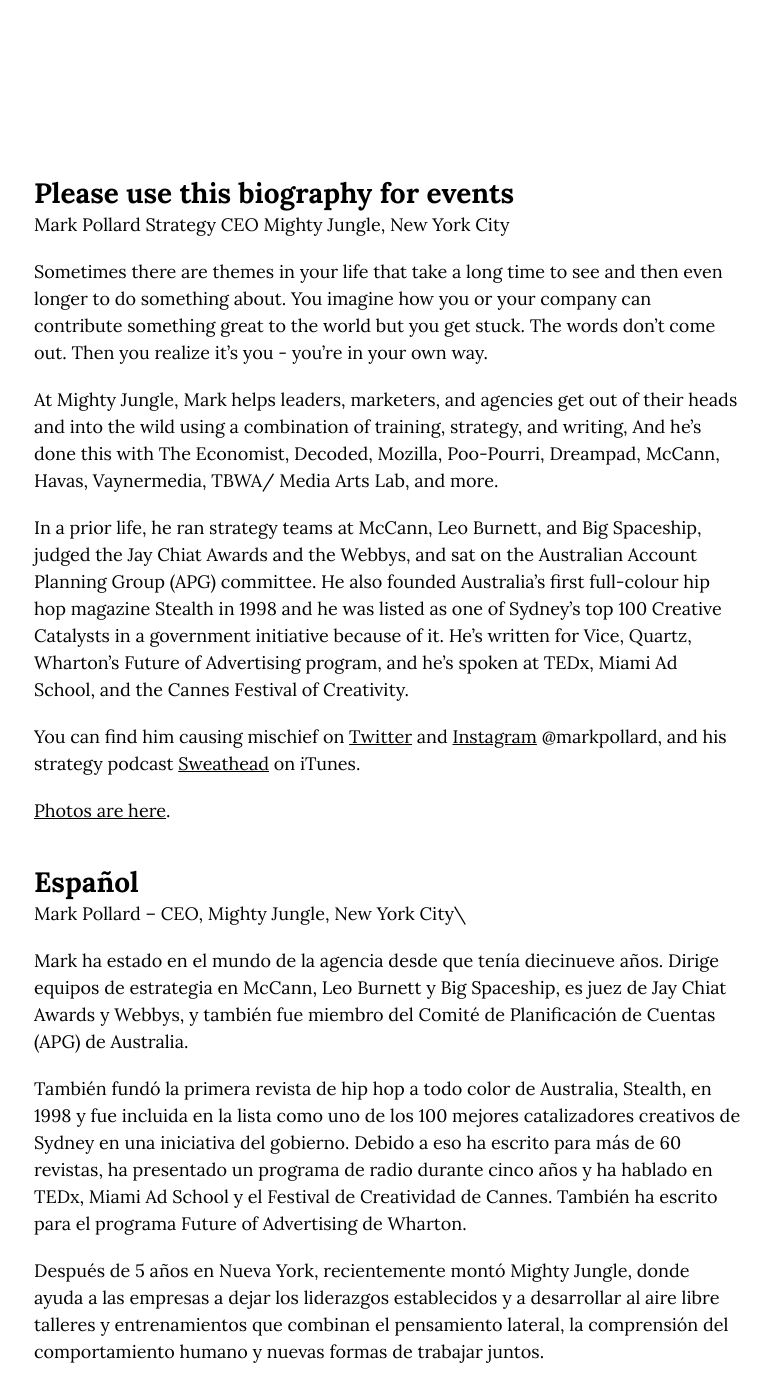
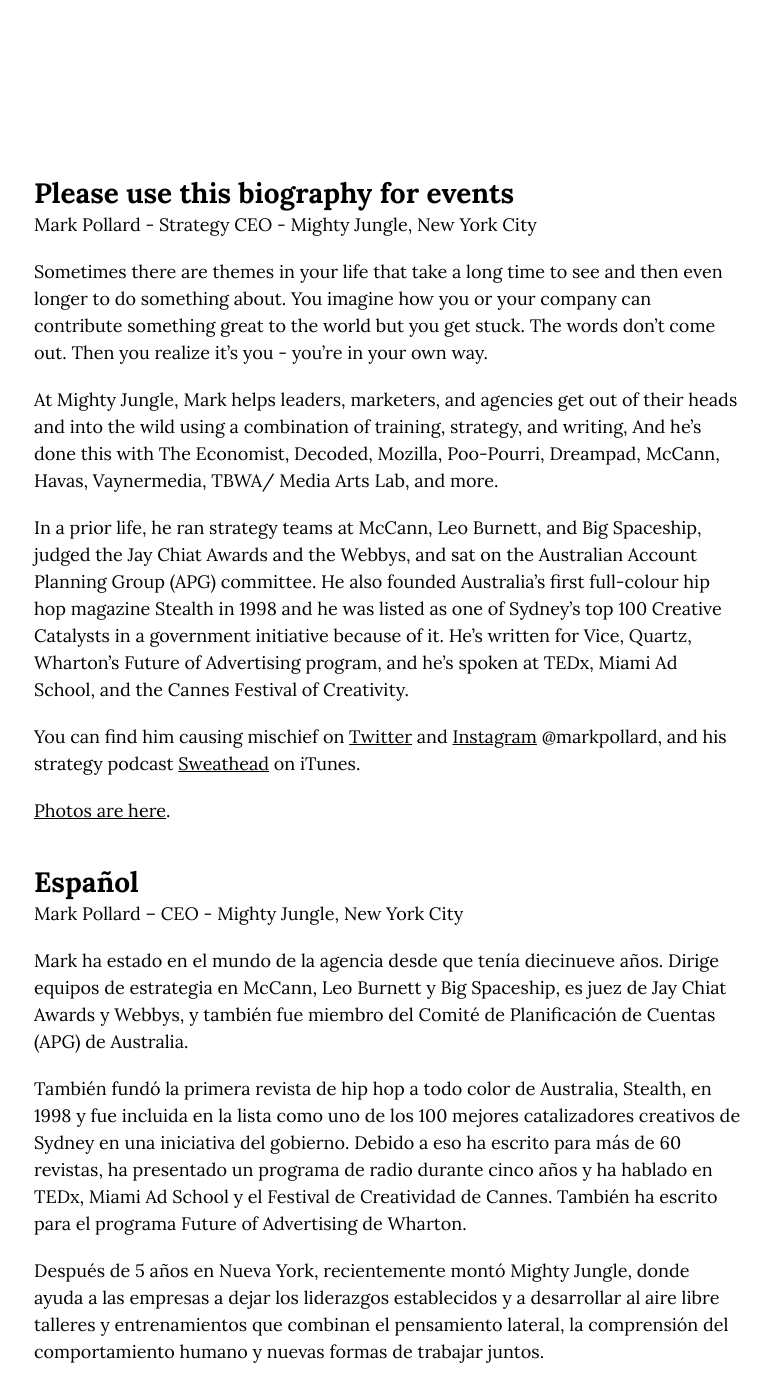
Before and after one commit to markhpollard/markhpollard.github.io, a Jekyll site: the page built from bio.md, in a window 1280 px wide and 1400 px high. Shown: the whole window, without its empty margins (252-1023 px from the left). Built offline with Jekyll 4.4.1, drawn with Linux system fonts in a browser that asks for light colours; nearby versions of some CDN libraries.

Commit message:
Updated Bio

```diff
--- a/bio.md
+++ b/bio.md
@@ -6,9 +6,7 @@
 
 ## Please use this biography for events
 
-Mark Pollard
-Strategy CEO
-Mighty Jungle, New York City
+Mark Pollard - Strategy CEO - Mighty Jungle, New York City
 
 Sometimes there are themes in your life that take a long time to see and then even longer to do something about. You imagine how you or your company can contribute something great to the world but you get stuck. The words don’t come out. Then you realize it’s you - you’re in your own way.
 
@@ -22,7 +20,7 @@
 
 ## Español
 
-Mark Pollard – CEO, Mighty Jungle, New York City\
+Mark Pollard – CEO - Mighty Jungle, New York City
 
 Mark ha estado en el mundo de la agencia desde que tenía diecinueve años. Dirige equipos de estrategia en McCann, Leo Burnett y Big Spaceship, es juez de Jay Chiat Awards y Webbys, y también fue miembro del Comité de Planificación de Cuentas (APG) de Australia.
 
```
